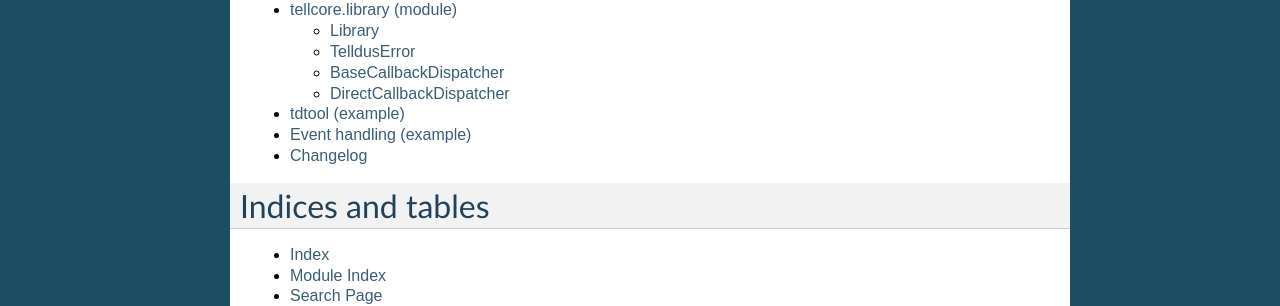
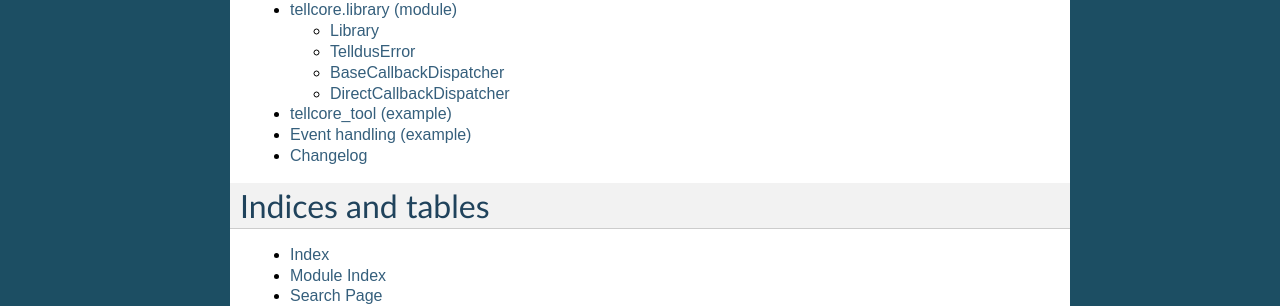
Before and after one commit to erijo/tellcore-py, a Sphinx documentation site: the page built from docs/index.rst, in a window 1280 px wide. Shown: the part 394-700 px from the top of the page. Built offline with Sphinx 7.4.7, drawn with Linux system fonts in a browser that asks for light colours.

Commit message:
bin: prefix all examples with tellcore_ to be able to install them

```diff
--- a/docs/event_example.rst
+++ b/docs/event_example.rst
@@ -12,4 +12,4 @@
 typedefs). Please note that the context mentioned there is not included in
 tellcore-py.
 
-.. literalinclude:: ../bin/td_event_tracer
+.. literalinclude:: ../bin/tellcore_events
--- a/docs/index.rst
+++ b/docs/index.rst
@@ -12,7 +12,7 @@
    telldus
    constants
    library
-   tdtool_example
+   tool_example
    event_example
    news
 
--- a/docs/telldus.rst
+++ b/docs/telldus.rst
@@ -18,7 +18,7 @@
 Some example programs are included in the documentation to help understand how
 to use the different classes:
 
-* :ref:`tdtool-example`
+* :ref:`tool-example`
 * :ref:`event-example`
 
 TelldusCore
```
Also changed, not shown: docs/tool_example.rst (renamed from docs/tdtool_example.rst, +4 -4 lines), 6 other files.
